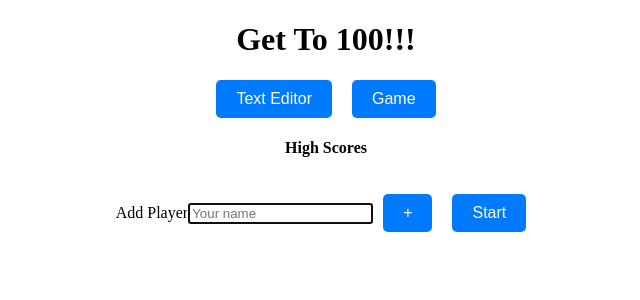
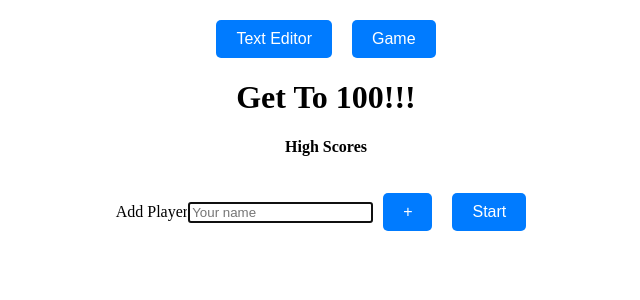
Before and after one commit to YechezkelChen/FSWD-Project4, a React (Vite) app: page / in a window 1280 px wide. Both pictures are taken after a click on the button "Game". Shown: the top 300 px of the page, without its empty margins (314-954 px from the left). Built offline with nearby package versions, Linux system fonts and the light colour scheme.

Commit message:
finish all

```diff
--- a/src/App.jsx
+++ b/src/App.jsx
@@ -19,10 +19,6 @@ function App() {
 
   return (
     <div className="main-container">
-      {!showTextEditor && !showGame &&  <h1>Main Page</h1>}
-      {showTextEditor && <h1>Text Editor</h1>}
-      {showGame && <h1>Get To 100!!!</h1>}
-
       <div className="button-container">
         <button className="app-button" onClick={handleTextEditorClick}>Text Editor</button>
         <button className="app-button" onClick={handleGameClick}>Game</button>
--- a/src/game/Game.css
+++ b/src/game/Game.css
@@ -2,7 +2,7 @@
     text-align: center;
 }
 
-.idle {
+.active {
     background-color: lightblue;
 }
 
--- a/src/game/Game.jsx
+++ b/src/game/Game.jsx
@@ -62,6 +62,7 @@ export default function Game() {
     return (
         <>
             <div className='title-card'>
+                <h1>Get To 100!!!</h1>
                 <HighScores />
             </div>
             <main>
--- a/src/text_editor/TextEditor.jsx
+++ b/src/text_editor/TextEditor.jsx
@@ -51,6 +51,7 @@ function TextEditor() {
   };
 
   const handleCaseChange = (caseType) => {
+    setHistory(prevHistory => [...prevHistory, currentText]);
     setCurrentText(prevText =>
       prevText.map(char => ({
         ...char,
```
